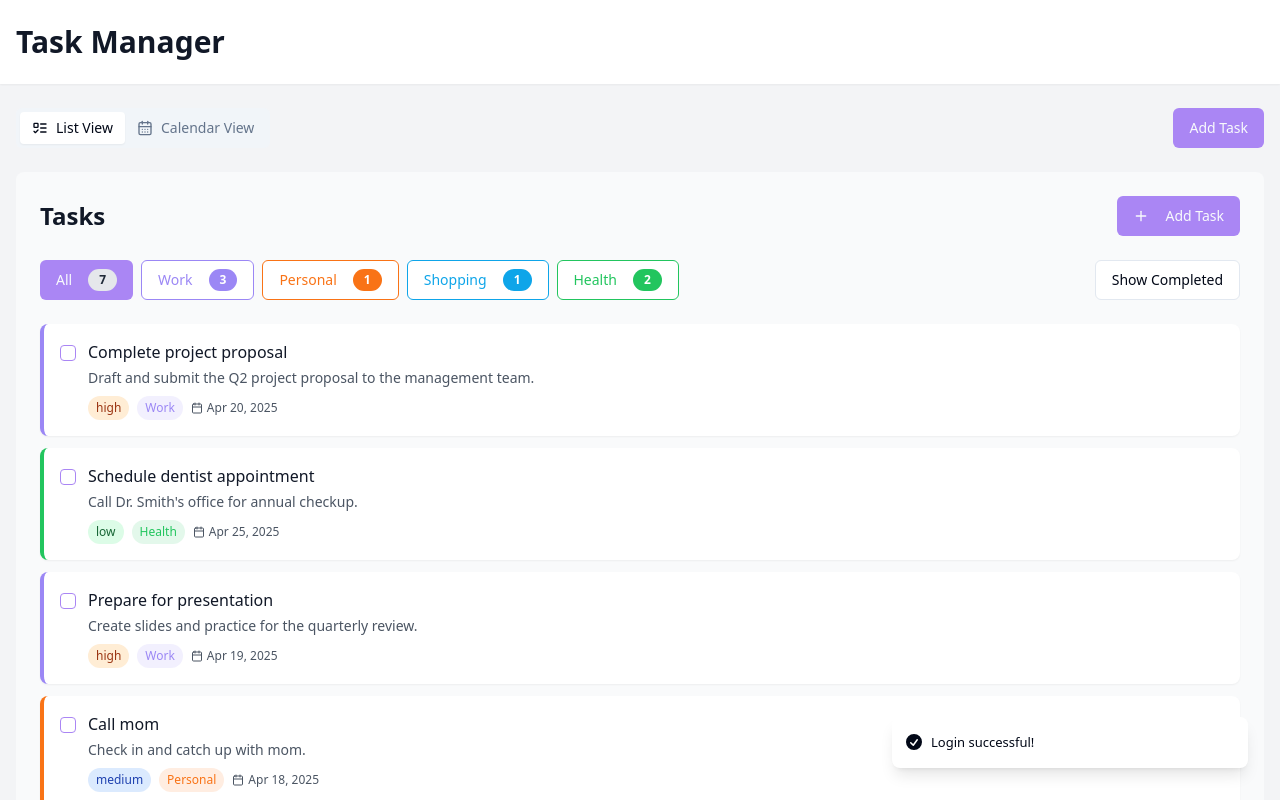
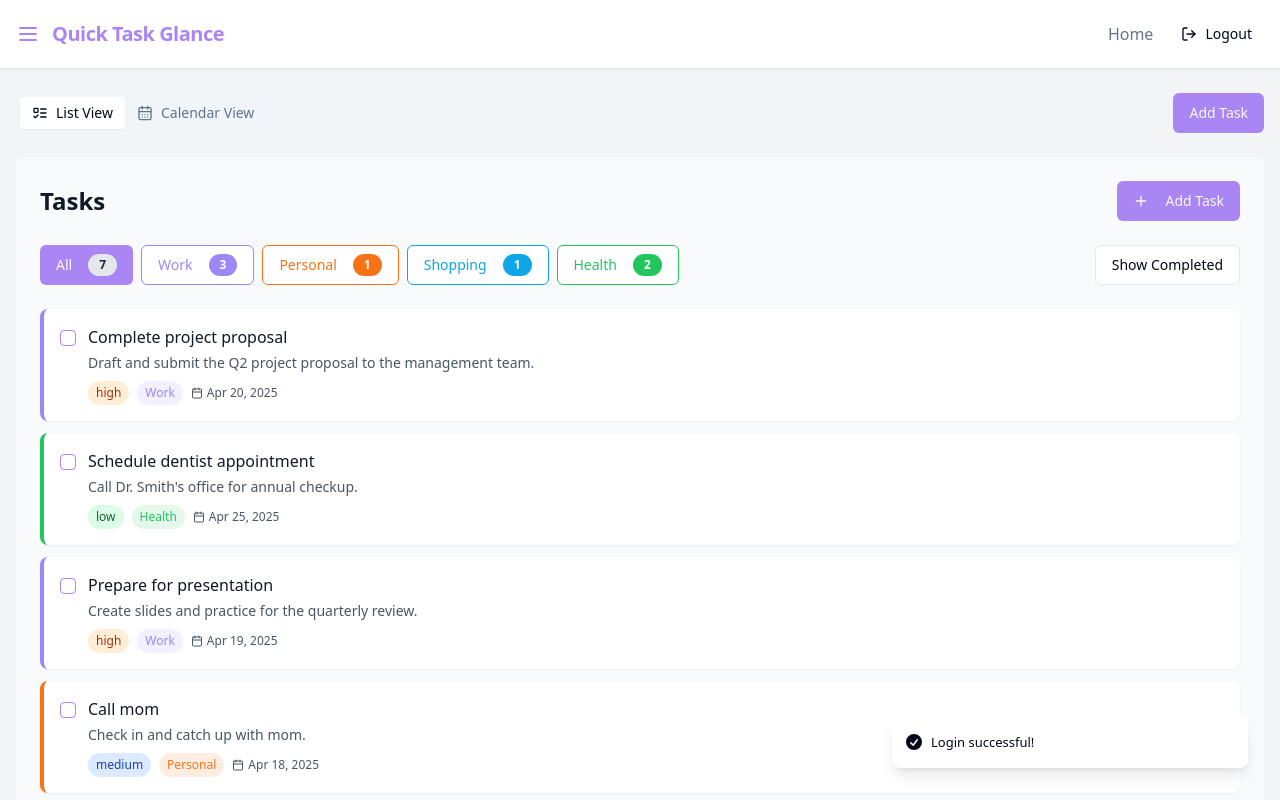
Before and after one commit to baburao-g/quick-task-glance, a React (Vite) app: page / in a window 1280 px wide. Both pictures are taken after typing "name@example.com", "Sample123" into the empty fields and a click on the button "Sign in". Shown: the top 800 px of the page. Built offline with nearby package versions, Linux system fonts and the light colour scheme.

Commit message:
Add header to the app
Add a header to the main app layout.

```diff
--- /dev/null
+++ b/src/components/Header.tsx
@@ -0,0 +1,59 @@
+
+import React, { useContext } from "react";
+import { Link, useNavigate } from "react-router-dom";
+import { Button } from "@/components/ui/button";
+import { Menu, User, LogIn, LogOut } from "lucide-react";
+import { AuthContext } from "@/App";
+
+const Header = () => {
+  const { isAuthenticated, logout } = useContext(AuthContext);
+  const navigate = useNavigate();
+
+  const handleLogout = () => {
+    logout();
+    navigate("/login");
+  };
+
+  return (
+    <header className="bg-white border-b border-border shadow-sm sticky top-0 z-40 animate-fade-in">
+      <div className="container mx-auto px-4 py-4 flex items-center justify-between">
+        <div className="flex items-center space-x-3">
+          <Menu className="h-6 w-6 text-primary" />
+          <Link to="/" className="font-bold text-xl tracking-tight text-primary hover:text-primary/90">
+            Quick Task Glance
+          </Link>
+        </div>
+        <nav className="flex items-center space-x-4">
+          <Link to="/" className="text-muted-foreground hover:text-primary transition">
+            Home
+          </Link>
+          {isAuthenticated ? (
+            <>
+              <Button variant="ghost" size="sm" className="flex items-center gap-2" onClick={handleLogout}>
+                <LogOut className="w-4 h-4" />
+                Logout
+              </Button>
+            </>
+          ) : (
+            <>
+              <Link to="/login">
+                <Button variant="outline" size="sm" className="flex items-center gap-2">
+                  <LogIn className="w-4 h-4" />
+                  Login
+                </Button>
+              </Link>
+              <Link to="/register">
+                <Button size="sm" className="flex items-center gap-2">
+                  <User className="w-4 h-4" />
+                  Register
+                </Button>
+              </Link>
+            </>
+          )}
+        </nav>
+      </div>
+    </header>
+  );
+};
+
+export default Header;
--- a/src/pages/Index.tsx
+++ b/src/pages/Index.tsx
@@ -9,6 +9,7 @@ import { Tabs, TabsContent, TabsList, TabsTrigger } from '@/components/ui/tabs';
 import { CalendarDays, ListTodo } from 'lucide-react';
 import { Button } from '@/components/ui/button';
 import { useToast } from '@/hooks/use-toast';
+import Header from '@/components/Header';
 
 const Index = () => {
   const [tasks, setTasks] = useState<TaskWithCategory[]>(getTasksWithCategories());
@@ -118,12 +119,7 @@ const Index = () => {
 
   return (
     <div className="min-h-screen bg-gray-100">
-      <header className="bg-white shadow-sm">
-        <div className="container mx-auto py-6 px-4">
-          <h1 className="text-3xl font-bold text-gray-900">Task Manager</h1>
-        </div>
-      </header>
-
+      <Header />
       <main className="container mx-auto py-6 px-4">
         <Tabs defaultValue="list">
           <div className="flex justify-between items-center mb-6">
```
